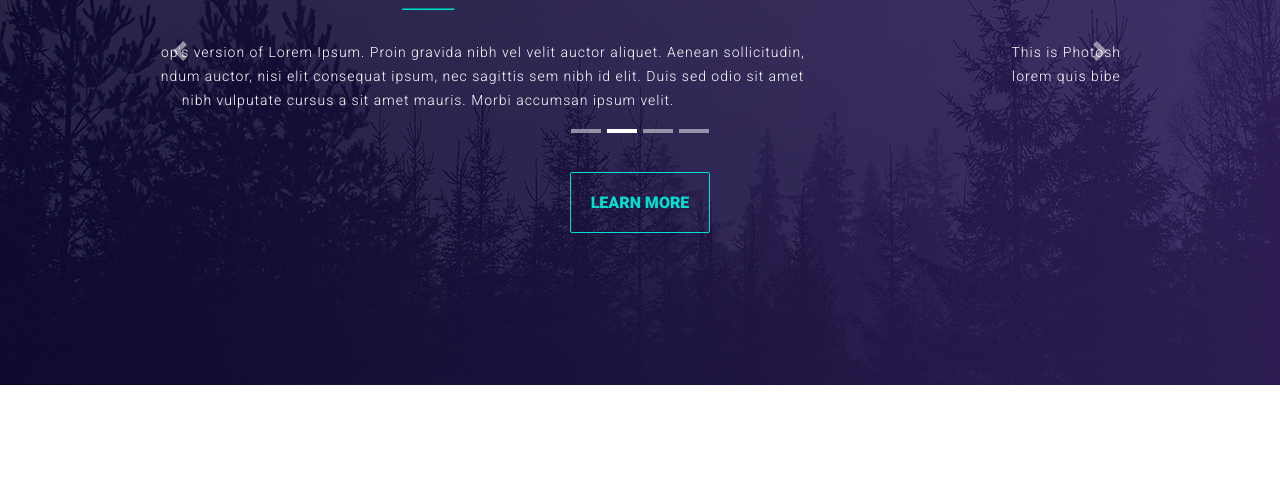
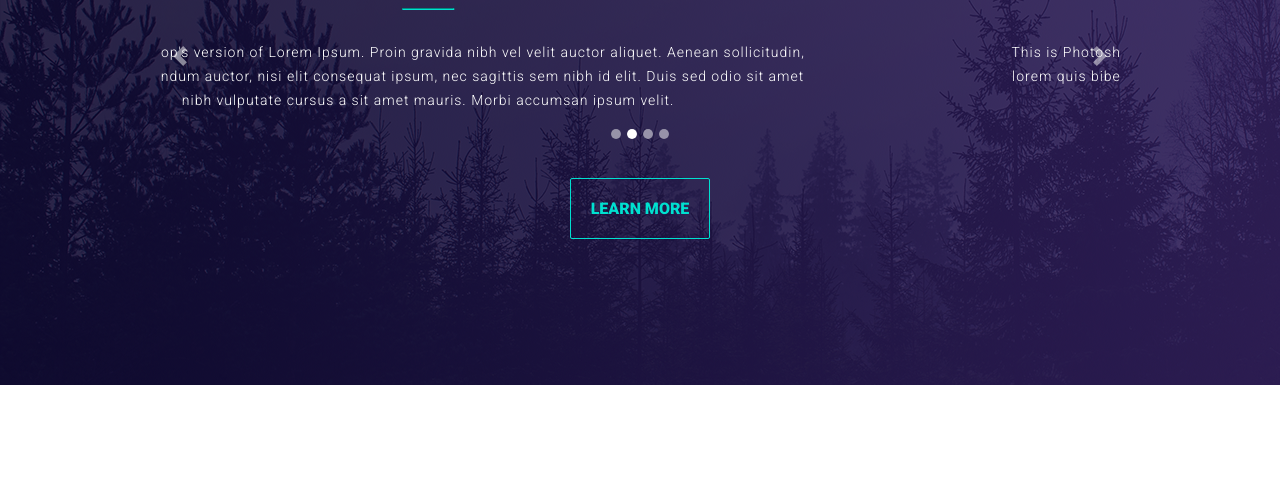
Before and after one commit to MykolaBuvanyk/Tajam, a plain HTML site: page index.html in a window 1280 px wide. Shown: the part 285-764 px from the top of the page. Drawn offline with nearby package versions, Linux system fonts and the light colour scheme.

Commit message:
togle for indicators

```diff
--- a/slider.css
+++ b/slider.css
@@ -95,8 +95,8 @@
     .slider__indicators li {
       box-sizing: content-box;
       flex: 0 1 auto;
-      width: 30px;
-      height: 4px;
+      width: 10px;
+      height: 10px;
       margin-right: 3px;
       margin-left: 3px;
       text-indent: -999px;
@@ -105,6 +105,7 @@
       background-clip: padding-box;
       border-top: 10px solid transparent;
       border-bottom: 10px solid transparent;
+      border-radius: 50%;
     }
 
     .slider__indicators li.active {
```
